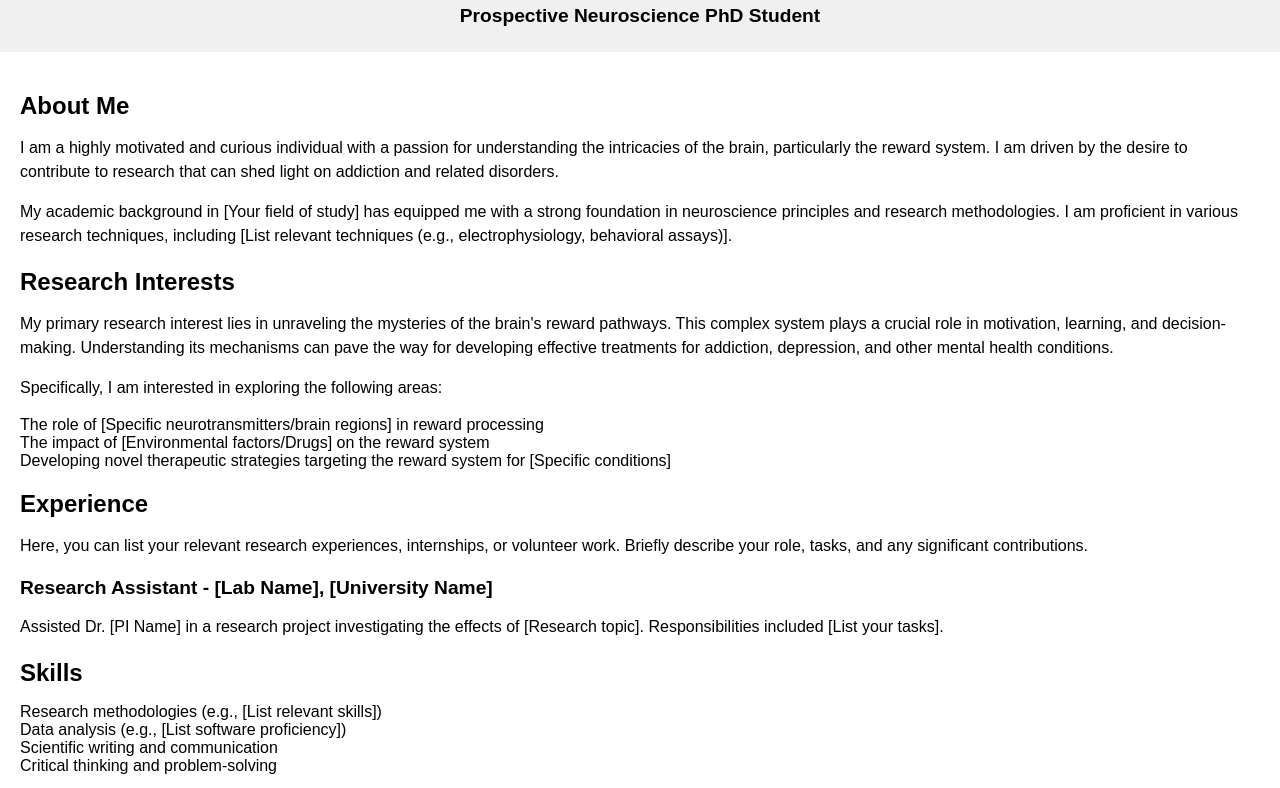
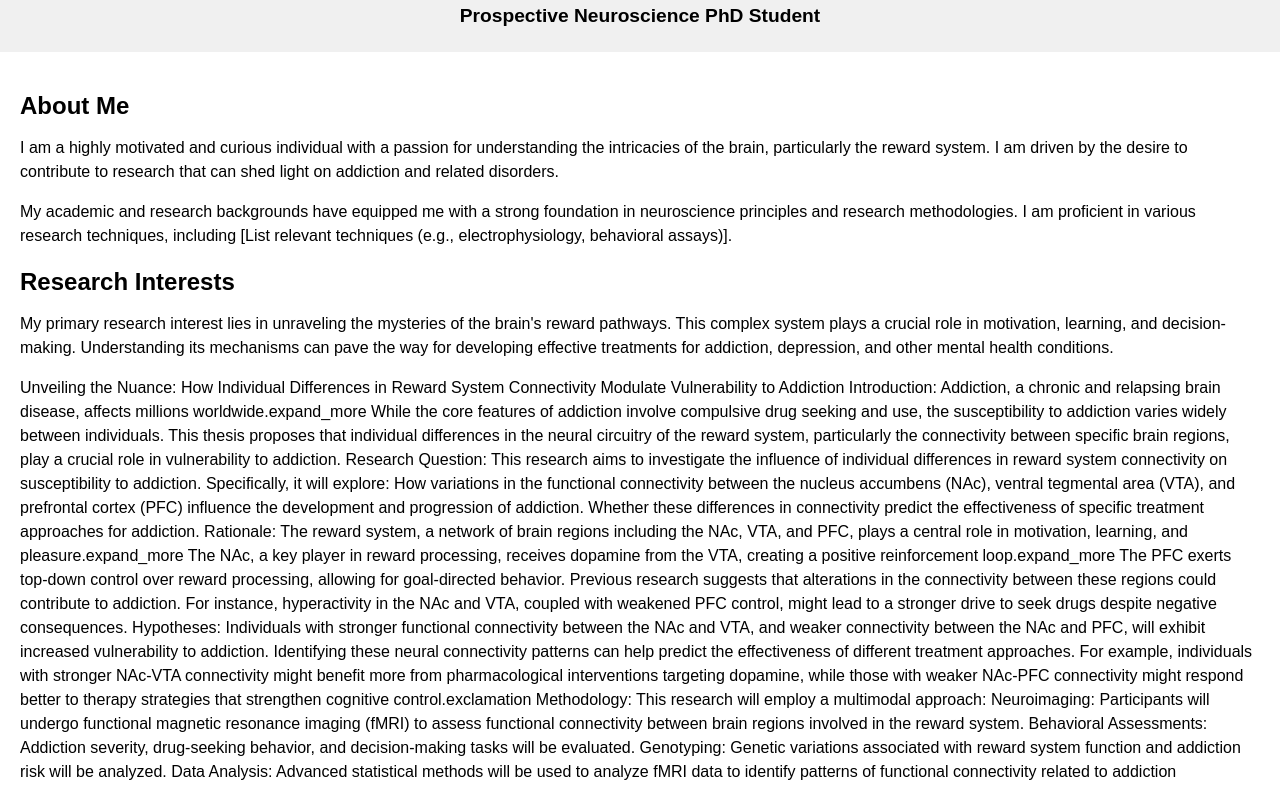
Before and after one commit to bingusGa/bingusGa.github.io, a plain HTML site: page index.html in a window 1280 px wide. Shown: the part 93-881 px from the top of the page. Drawn offline with Linux system fonts and the light colour scheme.

Commit message:
Update index.html

```diff
--- a/index.html
+++ b/index.html
@@ -3,41 +3,80 @@
 <head>
     <meta charset="UTF-8">
     <meta name="viewport" content="width=device-width, initial-scale=1.0">
-    <title>[Your Name] - Neuroscience PhD Portfolio</title>
+    <title>Katy Vetter - Neuroscience PhD Portfolio</title>
     <link rel="stylesheet" href="style.css">
 </head>
 <body>
     <header>
-        <h1>[Your Name]</h1>
+        <h1>Katy Vetter</h1>
         <h3>Prospective Neuroscience PhD Student</h3>
     </header>
     <main>
         <section id="about">
             <h2>About Me</h2>
             <p>I am a highly motivated and curious individual with a passion for understanding the intricacies of the brain, particularly the reward system. I am driven by the desire to contribute to research that can shed light on addiction and related disorders.</p>
-            <p>My academic background in [Your field of study] has equipped me with a strong foundation in neuroscience principles and research methodologies. I am proficient in various research techniques, including [List relevant techniques (e.g., electrophysiology, behavioral assays)].</p>
+            <p>My academic and research backgrounds have equipped me with a strong foundation in neuroscience principles and research methodologies. I am proficient in various research techniques, including [List relevant techniques (e.g., electrophysiology, behavioral assays)].</p>
         </section>
         <section id="research">
             <h2>Research Interests</h2>
             <p>My primary research interest lies in unraveling the mysteries of the brain's reward pathways. This complex system plays a crucial role in motivation, learning, and decision-making. Understanding its mechanisms can pave the way for developing effective treatments for addiction, depression, and other mental health conditions.</p>
-            <p>Specifically, I am interested in exploring the following areas:</p>
-            <ul>
-                <li>The role of [Specific neurotransmitters/brain regions] in reward processing</li>
-                <li>The impact of [Environmental factors/Drugs] on the reward system</li>
-                <li>Developing novel therapeutic strategies targeting the reward system for [Specific conditions]</li>
-            </ul>
+            <p>
+                Unveiling the Nuance: How Individual Differences in Reward System Connectivity Modulate Vulnerability to Addiction
+Introduction:
+
+Addiction, a chronic and relapsing brain disease, affects millions worldwide.expand_more While the core features of addiction involve compulsive drug seeking and use, the susceptibility to addiction varies widely between individuals. This thesis proposes that individual differences in the neural circuitry of the reward system, particularly the connectivity between specific brain regions, play a crucial role in vulnerability to addiction.
+
+Research Question:
+
+This research aims to investigate the influence of individual differences in reward system connectivity on susceptibility to addiction. Specifically, it will explore:
+
+How variations in the functional connectivity between the nucleus accumbens (NAc), ventral tegmental area (VTA), and prefrontal cortex (PFC) influence the development and progression of addiction.
+Whether these differences in connectivity predict the effectiveness of specific treatment approaches for addiction.
+Rationale:
+
+The reward system, a network of brain regions including the NAc, VTA, and PFC, plays a central role in motivation, learning, and pleasure.expand_more The NAc, a key player in reward processing, receives dopamine from the VTA, creating a positive reinforcement loop.expand_more The PFC exerts top-down control over reward processing, allowing for goal-directed behavior.
+
+Previous research suggests that alterations in the connectivity between these regions could contribute to addiction. For instance, hyperactivity in the NAc and VTA, coupled with weakened PFC control, might lead to a stronger drive to seek drugs despite negative consequences.
+
+Hypotheses:
+
+Individuals with stronger functional connectivity between the NAc and VTA, and weaker connectivity between the NAc and PFC, will exhibit increased vulnerability to addiction.
+Identifying these neural connectivity patterns can help predict the effectiveness of different treatment approaches. For example, individuals with stronger NAc-VTA connectivity might benefit more from pharmacological interventions targeting dopamine, while those with weaker NAc-PFC connectivity might respond better to therapy strategies that strengthen cognitive control.exclamation
+Methodology:
+
+This research will employ a multimodal approach:
+
+Neuroimaging: Participants will undergo functional magnetic resonance imaging (fMRI) to assess functional connectivity between brain regions involved in the reward system.
+Behavioral Assessments: Addiction severity, drug-seeking behavior, and decision-making tasks will be evaluated.
+Genotyping: Genetic variations associated with reward system function and addiction risk will be analyzed.
+Data Analysis:
+
+Advanced statistical methods will be used to analyze fMRI data to identify patterns of functional connectivity related to addiction vulnerability. Additionally, analyses will explore the relationship between connectivity patterns, behavioral measures, and genetic data.
+
+Expected Outcomes:
+
+This research is expected to contribute to a more nuanced understanding of how individual differences in reward system connectivity influence addiction vulnerability. By identifying these neural signatures, we can move towards:
+
+Personalized medicine: Develop tailored treatment approaches based on individual brain connectivity patterns.
+Early intervention: Identify individuals at high risk of addiction and implement preventive measures.
+Developing more effective medications: Target specific neural pathways based on their role in addiction development in different individuals.
+Significance:
+
+This research holds significant promise for advancing our understanding and treatment of addiction. By unraveling the intricate relationship between reward system connectivity and addiction vulnerability, we can pave the way for more effective and individualized interventions that improve the lives of millions struggling with this devastating disease.
+
+            </p>
         </section>
         <section id="experience">
             <h2>Experience</h2>
             <p>Here, you can list your relevant research experiences, internships, or volunteer work. Briefly describe your role, tasks, and any significant contributions.</p>
-            <h3>Research Assistant - [Lab Name], [University Name]</h3>
-            <p>Assisted Dr. [PI Name] in a research project investigating the effects of [Research topic]. Responsibilities included [List your tasks].</p>
+            <h3>Research Assistant - Sparta Lab, University of Illinois at Chicago</h3>
+            <p>Assisted Dr. Sparta in a research project investigating the effects of [Research topic]. Responsibilities included [List your tasks].</p>
             </section>
         <section id="skills">
             <h2>Skills</h2>
             <ul>
-                <li>Research methodologies (e.g., [List relevant skills])</li>
-                <li>Data analysis (e.g., [List software proficiency])</li>
+                <li>Research methodologies (e.g., Optogenetics)</li>
+                <li>Data analysis (e.g., MATLAB)</li>
                 <li>Scientific writing and communication</li>
                 <li>Critical thinking and problem-solving</li>
             </ul>
```
